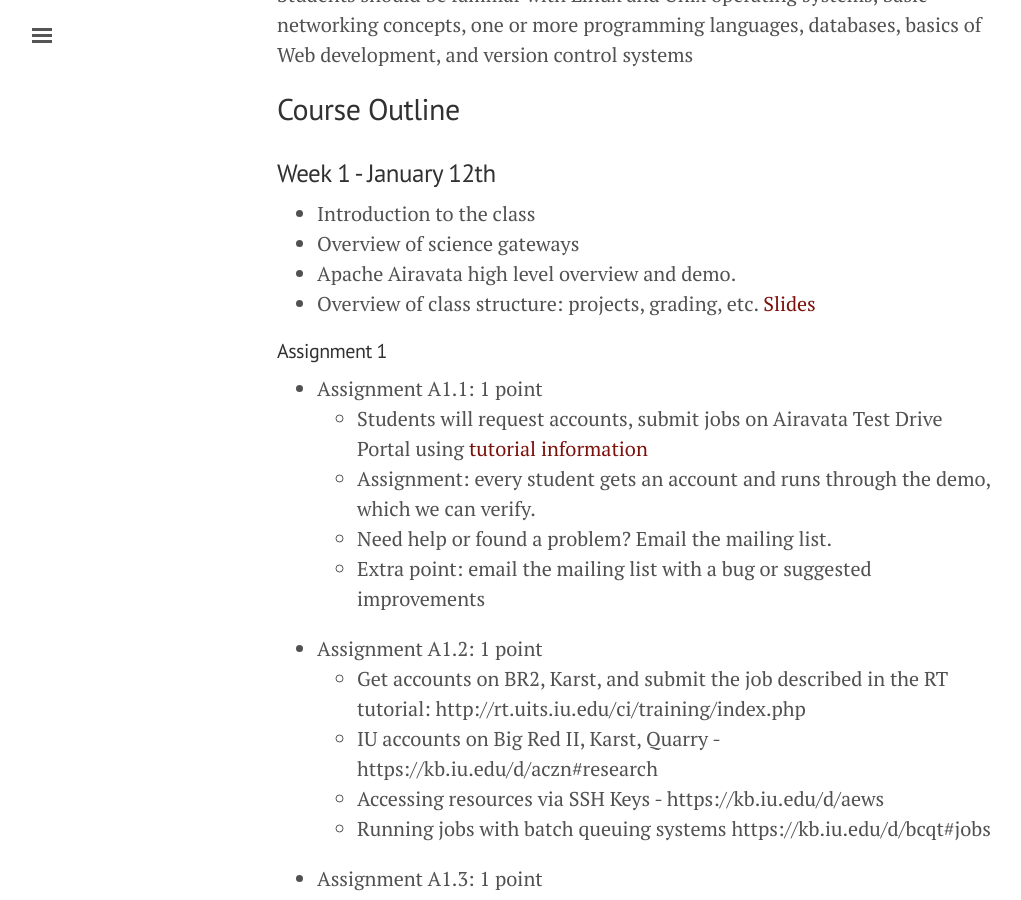
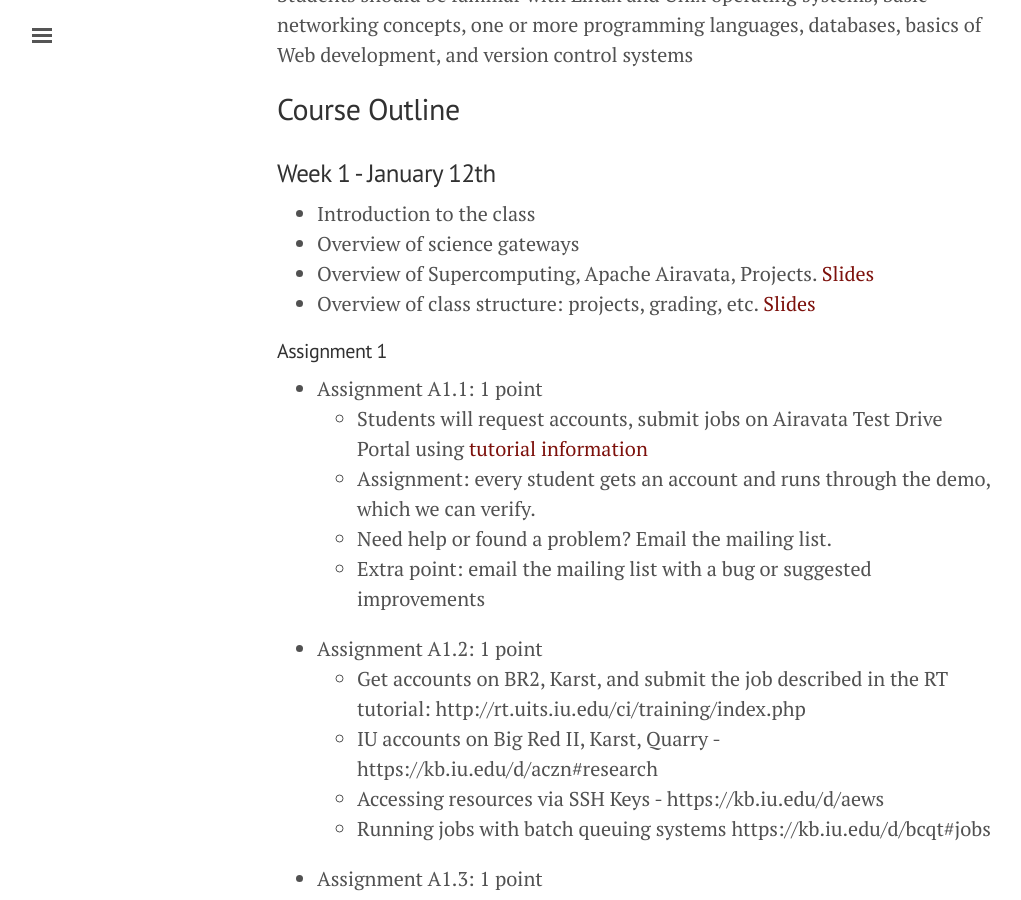
Before and after one commit to airavata-courses/airavata-courses.github.io, a Jekyll site: the page built from index.md, in a window 1280 px wide and 900 px high, scrolled down 2696 px. Shown: the whole window, without its empty margins (3-1024 px from the left). Built offline with Jekyll 4.4.1, drawn with Linux system fonts in a browser that asks for light colours; the list of posts is cut into pages by our own code.

Commit message:
HPC overview slides

```diff
--- a/index.md
+++ b/index.md
@@ -61,7 +61,7 @@
 ###  Week 1 - January 12th
 * Introduction to the class
 * Overview of science gateways
-* Apache Airavata high level overview and demo.
+* Overview of Supercomputing, Apache Airavata, Projects. [Slides]({{ site.url }}public/slides/Supercomputing-Airavata.pdf)
 * Overview of class structure: projects, grading, etc. [Slides]({{ site.url }}public/slides/I590CourseStructure.pdf)
 
 #### Assignment 1
```
Also changed, not shown: 1 other file.
